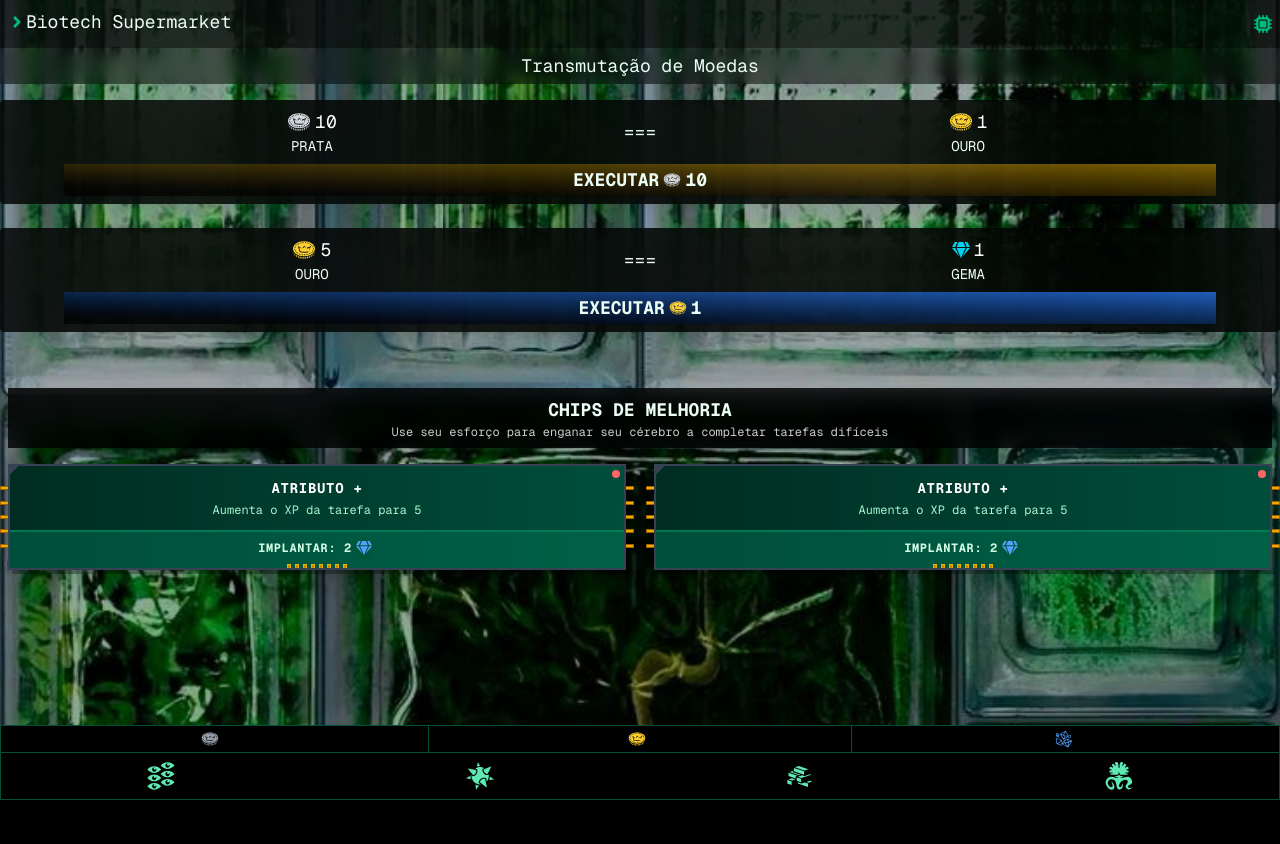
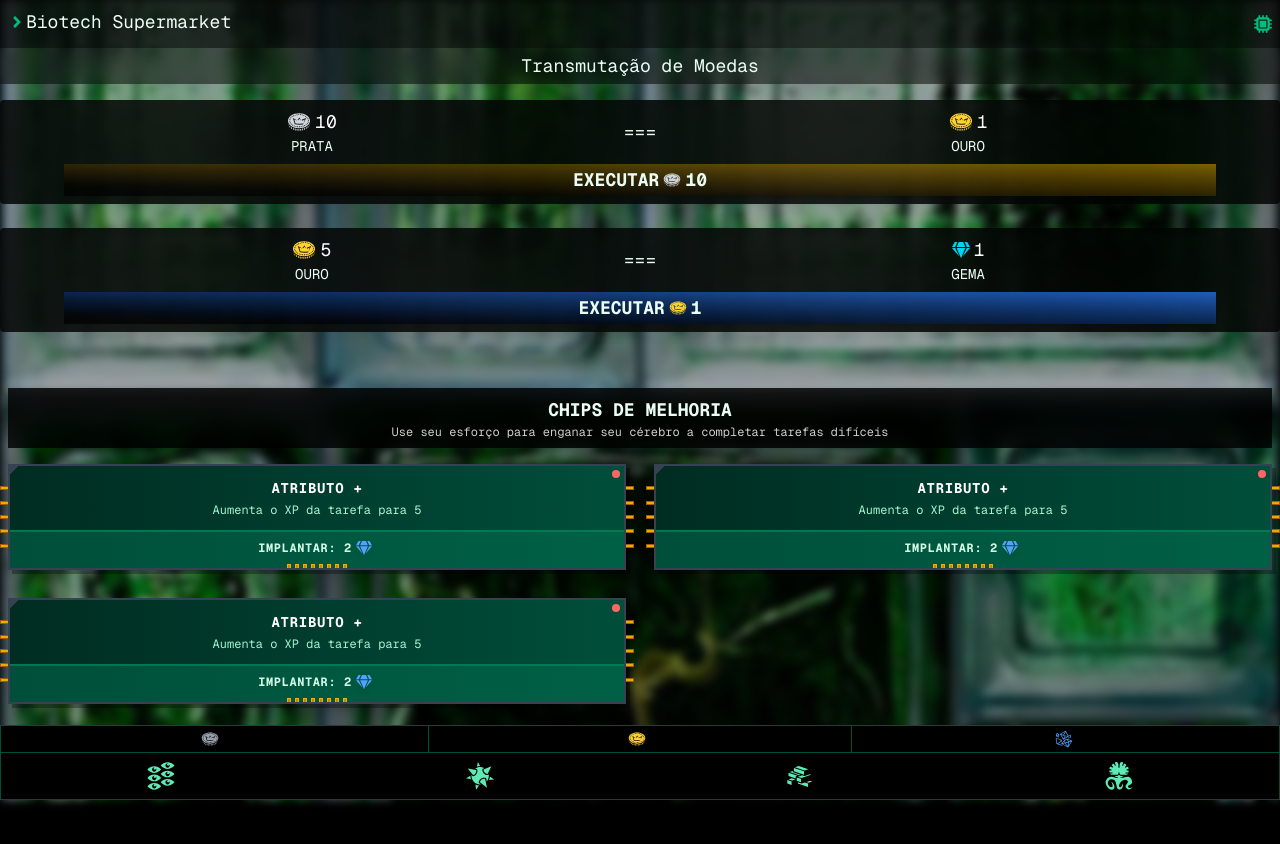
Before and after one commit to PedroVMLopes/cortex-overflow, a Next.js app: page /Store in a window 1280 px wide. Before the commit the page ends 800 px from the top, so only its background shows below. Built offline with nearby package versions, Linux system fonts and the light colour scheme; no server answers; the database is empty; a web font is replaced by a local one.

Commit message:
Store UI Changes: uncomplete

```diff
--- a/app/Store/page.tsx
+++ b/app/Store/page.tsx
@@ -8,7 +8,7 @@
         <>
             <div
                 id="background"
-                className="fixed top-0 left-0 w-full h-full -z-10 bg-cover bg-center bg-no-repeat"
+                className="fixed top-0 left-0 w-full h-full -z-10 bg-cover bg-center bg-no-repeat blur-xs"
                 style={{ backgroundImage: "url('/backgrounds/bg18.jpg')" }}
             />
             <div className="bg-black/70 backdrop-blur-2xl flex flex-row items-center justify-between pr-2 text-emerald-50 font-mono">
--- a/components/ChipStore.tsx
+++ b/components/ChipStore.tsx
@@ -10,6 +10,7 @@
             <div className="grid grid-cols-2 mt-4 gap-7">
                 <Chip />
                 <Chip />
+                <Chip />
             </div>
         </div>
     )
```
